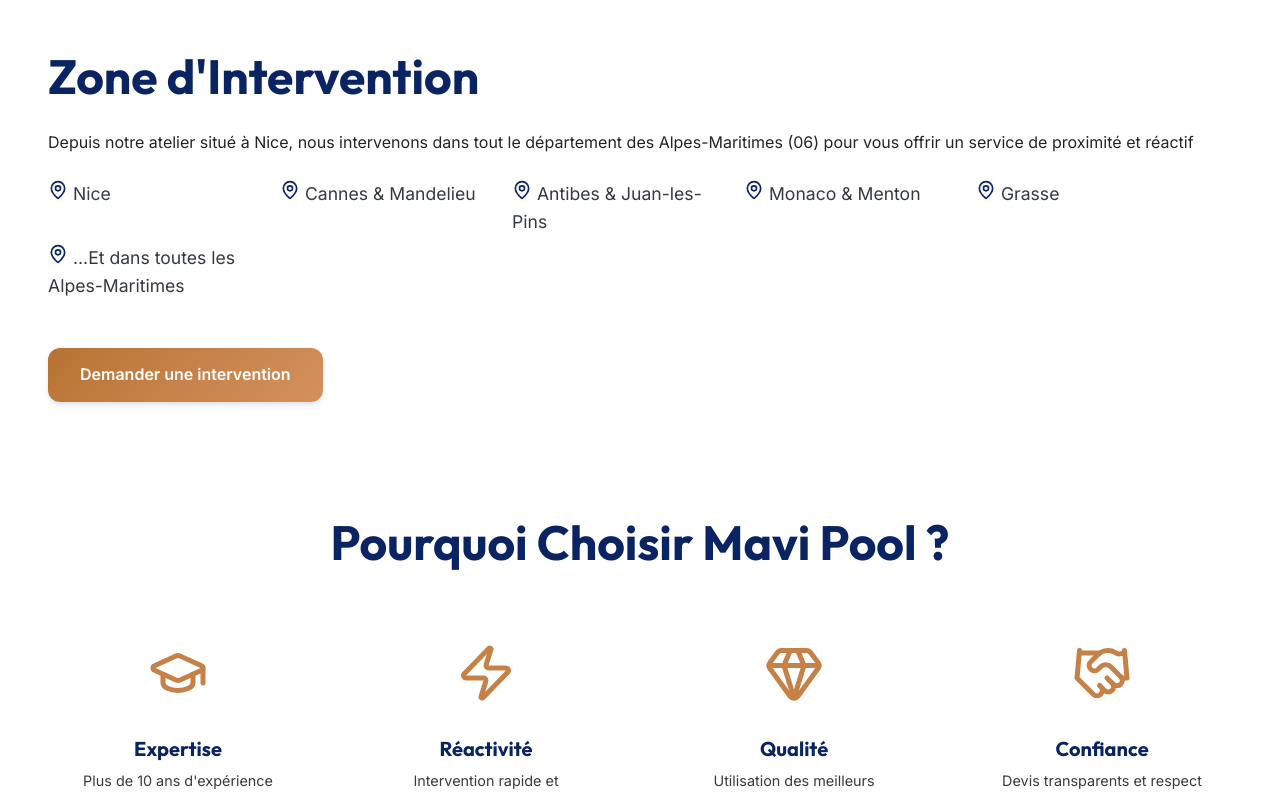
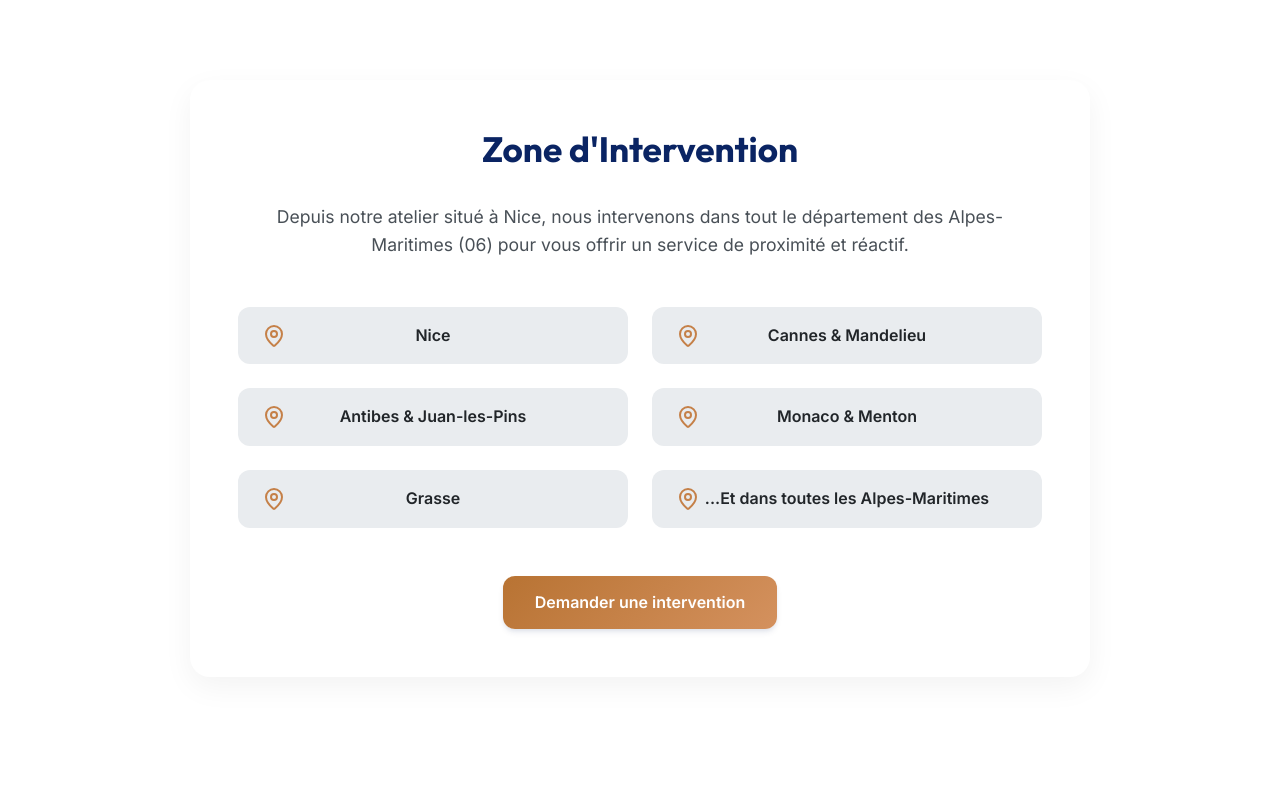
Before and after one commit to Dorian-Raud/MaviPool, a Next.js app: page / in a window 1280 px wide. Shown: the part 1520-2316 px from the top of the page. Built offline with nearby package versions, Linux system fonts and the light colour scheme.

Commit message:
Fix : CSS plus zone intervention

```diff
--- a/components/Navbar.js
+++ b/components/Navbar.js
@@ -27,11 +27,6 @@
                 </button>
 
                 <ul className={`${styles.navLinks} ${isMenuOpen ? styles.active : ''}`}>
-                    <li>
-                        <Link href="/" onClick={() => setIsMenuOpen(false)}>
-                            Accueil
-                        </Link>
-                    </li>
                     <li>
                         <Link href="/entretien" onClick={() => setIsMenuOpen(false)}>
                             Entretien
--- a/pages/index.js
+++ b/pages/index.js
@@ -74,24 +74,22 @@
                 </section>
 
                 {/* Zone d'intervention */}
-                <section className="section">
+                <section className="sectionIntervention">
                     <div className="container">
-                        <div className="grid grid-2">
-                            <div className={styles.zoneContent}>
-                                <h2>Zone d'Intervention</h2>
-                                <p>Depuis notre atelier situé à Nice, nous intervenons dans tout le département des Alpes-Maritimes (06) pour vous offrir un service de proximité et réactif</p>
-                                <ul className={styles.cityList}>
-                                    <li><MapPin size={20} color="#0A2463" /> Nice</li>
-                                    <li><MapPin size={20} color="#0A2463" /> Cannes & Mandelieu</li>
-                                    <li><MapPin size={20} color="#0A2463" /> Antibes & Juan-les-Pins</li>
-                                    <li><MapPin size={20} color="#0A2463" /> Monaco & Menton</li>
-                                    <li><MapPin size={20} color="#0A2463" /> Grasse</li>
-                                    <li><MapPin size={20} color="#0A2463" /> ...Et dans toutes les Alpes-Maritimes</li>
-                                </ul>
-                                <Link href="/#contact" className="btn btn-primary mt-md">
-                                    Demander une intervention
-                                </Link>
+                        <div className="interventionWrapper">
+                            <h2>Zone d'Intervention</h2>
+                            <p>Depuis notre atelier situé à Nice, nous intervenons dans tout le département des Alpes-Maritimes (06) pour vous offrir un service de proximité et réactif.</p>
+                            <div className="cityGrid">
+                                <div className="cityItem"><MapPin size={24} color="#c58048" /> <span>Nice</span></div>
+                                <div className="cityItem"><MapPin size={24} color="#c58048" /> <span>Cannes & Mandelieu</span></div>
+                                <div className="cityItem"><MapPin size={24} color="#c58048" /> <span>Antibes & Juan-les-Pins</span></div>
+                                <div className="cityItem"><MapPin size={24} color="#c58048" /> <span>Monaco & Menton</span></div>
+                                <div className="cityItem"><MapPin size={24} color="#c58048" /> <span>Grasse</span></div>
+                                <div className="cityItem"><MapPin size={24} color="#c58048" /> <span>...Et dans toutes les Alpes-Maritimes</span></div>
                             </div>
+                            <Link href="/#contact" className="btn btn-primary">
+                                Demander une intervention
+                            </Link>
                         </div>
                     </div>
                 </section>
--- a/styles/globals.css
+++ b/styles/globals.css
@@ -284,7 +284,7 @@
 /* Grilles */
 .grid {
   display: grid;
-  gap: var(--spacing-xl);
+  grid-gap: 1rem;
 }
 
 .grid-2 {
@@ -425,3 +425,85 @@
     font-size: 0.9rem;
   }
 }
+
+/* Zone d'Intervention Stylis�e */
+.sectionIntervention {
+  width: 100%;
+  text-align: center;
+  padding: 8rem 0;
+  position: relative;
+}
+
+.interventionWrapper {
+  max-width: 900px;
+  margin: 0 auto;
+  background: var(--color-white);
+  padding: 3rem;
+  border-radius: 20px;
+  box-shadow: 0 10px 30px rgba(0, 0, 0, 0.05);
+}
+
+.interventionWrapper h2 {
+  font-size: 2.2rem;
+  margin-bottom: 2rem;
+  color: var(--color-primary);
+}
+
+.interventionWrapper p {
+  font-size: 1.1rem;
+  color: var(--color-gray-600);
+  margin-bottom: 3rem;
+  line-height: 1.6;
+}
+
+.cityGrid {
+  display: grid;
+  grid-template-columns: repeat(auto-fit, minmax(280px, 1fr));
+  gap: 1.5rem;
+  margin-bottom: 3rem;
+  text-align: left;
+}
+
+.cityItem {
+  display: flex;
+  align-items: center;
+  justify-content: center;
+  position: relative;
+  padding: 1rem 1.5rem;
+  background: var(--color-gray-100);
+  border-radius: 12px;
+  transition: all 0.3s ease;
+}
+
+.cityItem svg {
+  position: absolute;
+  left: 1.5rem;
+}
+
+.cityItem:hover {
+  background: var(--color-white);
+  /* Ou une couleur trs lgre */
+  box-shadow: 0 4px 12px rgba(0, 0, 0, 0.08);
+  /* Ombre douce au survol */
+  transform: translateY(-2px);
+}
+
+.cityItem span {
+  font-weight: 600;
+  color: var(--color-gray-800);
+  text-align: center;
+}
+
+@media (max-width: 768px) {
+  .sectionIntervention {
+    padding: 4rem 0;
+  }
+
+  .interventionWrapper {
+    padding: 2rem;
+  }
+
+  .cityGrid {
+    grid-template-columns: 1fr;
+  }
+}
```
Also changed, not shown: pages/entretien.js (+4 -3 lines).
